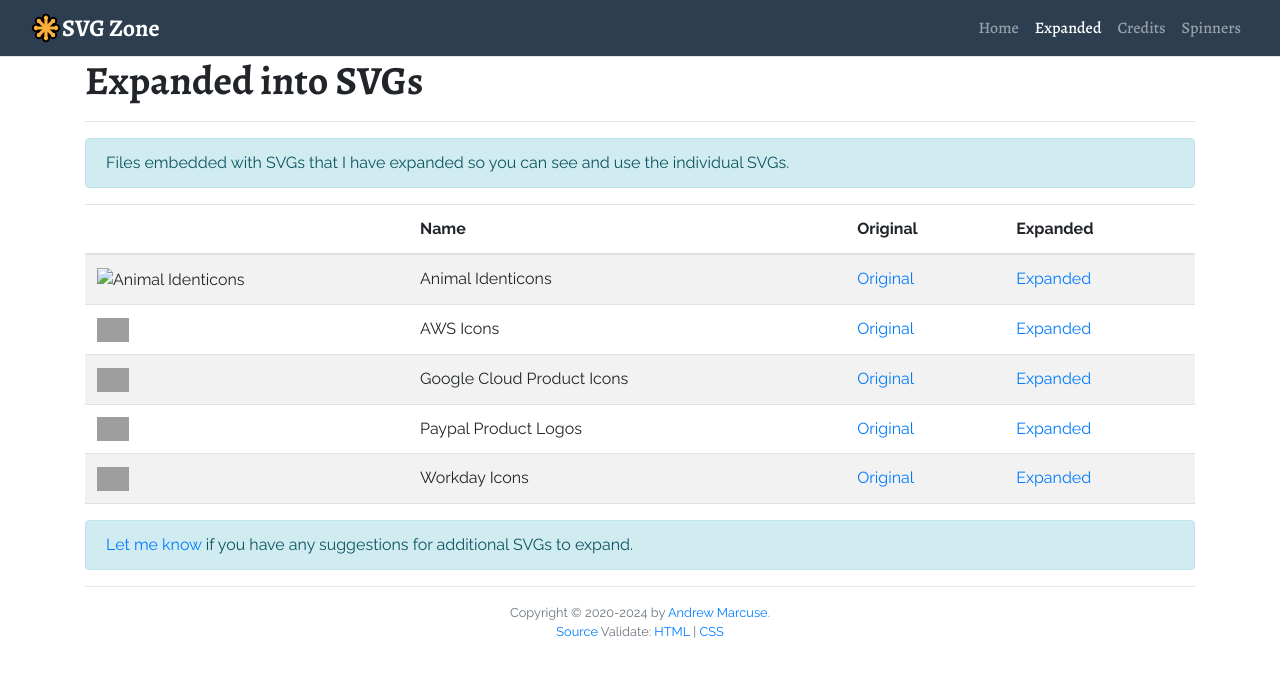
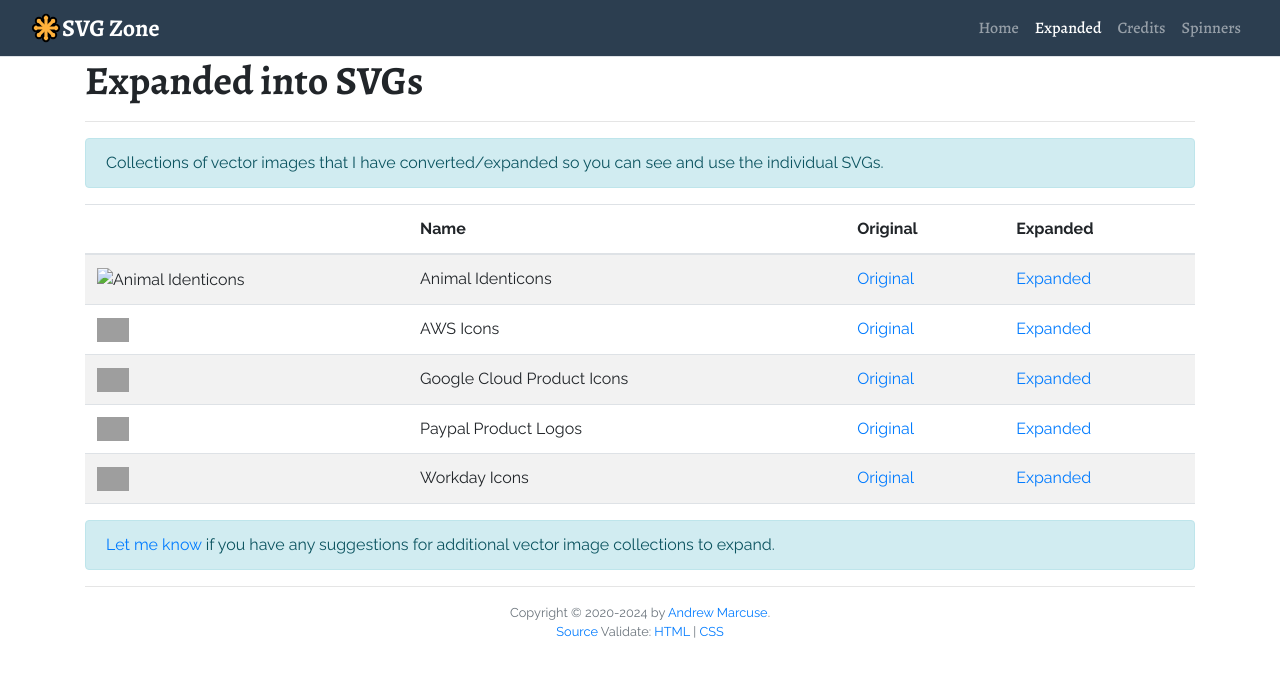
Before and after one commit to VectorLogoZone/svgzone, a Jekyll site: the page built from docs/expanded.html, in a window 1280 px wide. Shown: the top 677 px of the page. Built offline with Jekyll 4.4.1, drawn with Linux system fonts in a browser that asks for light colours; nearby versions of some CDN libraries; library files that are not in the unit come from our copies; a script that is not in the unit is left out; grey boxes are pictures that could not be loaded.

```diff
--- a/docs/expanded.html
+++ b/docs/expanded.html
@@ -2,7 +2,7 @@
 title: Expanded into SVGs
 ---
 <div class="alert alert-info">
-	Files embedded with SVGs that I have expanded so you can see and use the individual SVGs.
+	Collections of vector images that I have converted/expanded so you can see and use the individual SVGs.
 </div>
 
 <table class="table table-striped border-bottom">
@@ -27,5 +27,5 @@ title: Expanded into SVGs
 </table>
 
 <div class="alert alert-info">
-	<a href="https://github.com/VectorLogoZone/svgzone/issues">Let me know</a> if you have any suggestions for additional SVGs to expand.
+	<a href="https://github.com/VectorLogoZone/svgzone/issues">Let me know</a> if you have any suggestions for additional vector image collections to expand.
 </div>
--- a/docs/index.html
+++ b/docs/index.html
@@ -11,7 +11,7 @@ h1: SVG Resources
 {%for item in site.data.mine %}
 	<div class="col mb-4">
 		<div class="card h-100">
-			<img src="{{item.image}}" class="card-img-top" alt="{{item.name}}">
+			<a href="{{item.links[0].url}}"><img src="{{item.image}}" class="card-img-top" alt="{{item.name}}"></a>
 			<div class="card-body">
 				<p class="card-text">
 					{{item.description}}
```
Also changed, not shown: docs/credits.html (+2 -25 lines), README.md.
